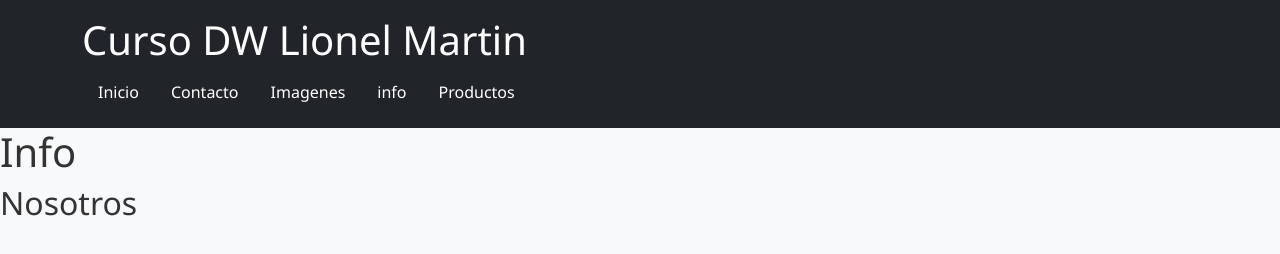
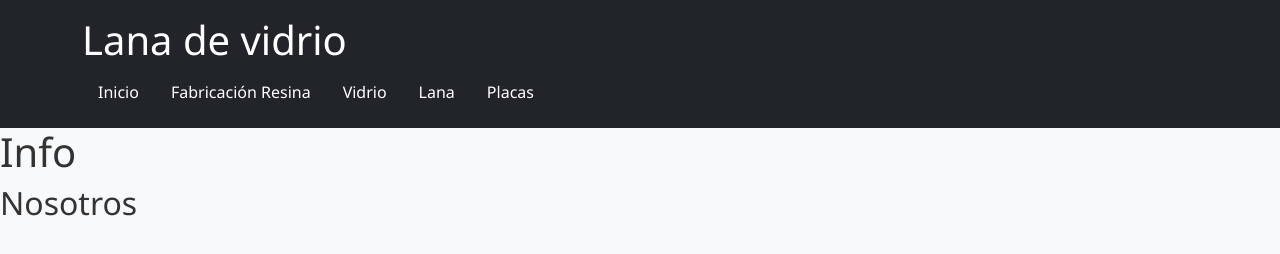
Before and after one commit to LioMartin1984/dw-proyect-Lionel-Martin, a plain HTML site: page pages/Lana.html in a window 1280 px wide. Drawn offline with nearby package versions, Linux system fonts and the light colour scheme; files that its build step writes are made by us from their sources.

Commit message:
Entrega 2

```diff
--- a/pages/info.html
+++ b/pages/Lana.html
@@ -10,15 +10,15 @@
 <body>
     <header class="bg-dark text-white p-3">
         <div class="container">
-          <h1>Curso DW Lionel Martin</h1>
+          <h1>Lana de vidrio</h1>
           <nav>
             <ul class="nav">
-                <li class="nav-item"><a class="nav-link text-white" href="../index.html">Inicio</a></li>
-                <li class="nav-item"><a class="nav-link text-white" href="contacto.html">Contacto</a></li>
-                <li class="nav-item"><a class="nav-link text-white" href="imagenes.html">Imagenes</a></li>
-                <li class="nav-item"><a class="nav-link text-white" href="info.html">info</a></li>
-                <li class="nav-item"><a class="nav-link text-white" href="productos.html">Productos</a></li>
-              </ul>
+              <li class="nav-item"><a class="nav-link text-white" href="../index.html">Inicio</a></li>
+              <li class="nav-item"><a class="nav-link text-white" href="Resina.html">Fabricación Resina</a></li>
+              <li class="nav-item"><a class="nav-link text-white" href="vidrio.html">Vidrio</a></li>
+              <li class="nav-item"><a class="nav-link text-white" href="Lana.html">Lana</a></li>
+              <li class="nav-item"><a class="nav-link text-white" href="Placas.html">Placas</a></li>
+            </ul>
           </nav>
         </div>
       </header>
```
Also changed, not shown: index.html (+6 -6 lines), pages/Placas.html (renamed from pages/productos.html, +7 -7 lines), pages/Resina.html (renamed from pages/contacto.html, +5 -5 lines), pages/vidrio.html (renamed from pages/imagenes.html, +7 -7 lines).
